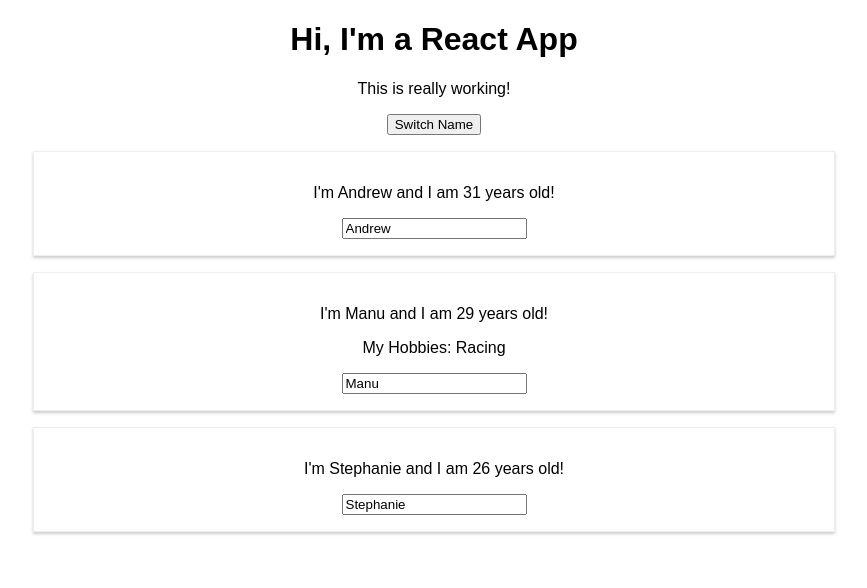
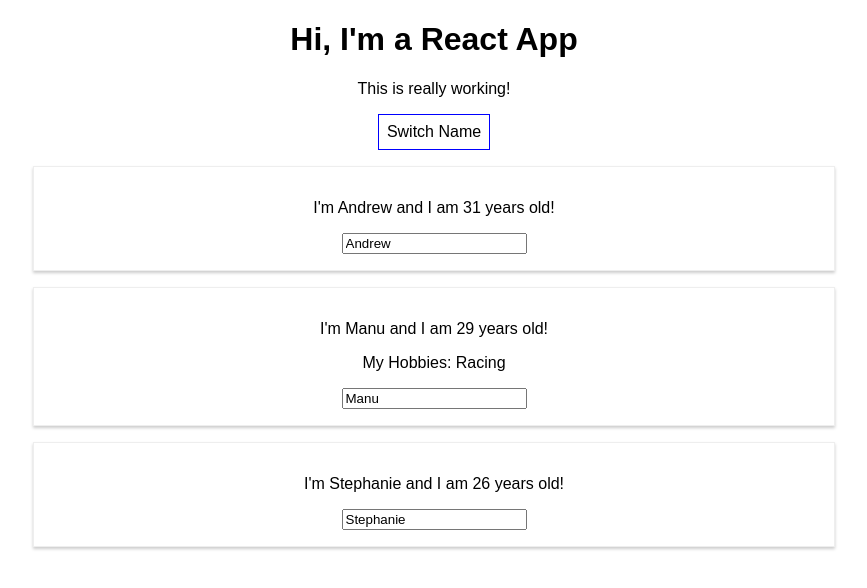
Before and after one commit to AndrewSimons3/BurgerBuilder, a React (Create React App) app in the folder react-complete-guide/: page / in a window 1280 px wide. Shown: the top 588 px of the page, without its empty margins (206-1073 px from the left). Built offline with nearby package versions, Linux system fonts and the light colour scheme.

Commit message:
inline style on component example added

```diff
--- a/react-complete-guide/src/App.js
+++ b/react-complete-guide/src/App.js
@@ -35,11 +35,22 @@
   }
 
   render() {
+
+    const style = {
+      backgroundColor: 'white',
+      font: 'inherit',
+      border: '1px solid blue',
+      padding: '8px',
+      cursor: 'pointer'
+    };
+
     return (
       <div className="App">
         <h1>Hi, I'm a React App</h1>
         <p>This is really working!</p>
-        <button onClick={this.switchNameHandler.bind(this, 'Maximilian')}>Switch Name</button>
+        <button
+        style={style}
+        onClick={this.switchNameHandler.bind(this, 'Maximilian')}>Switch Name</button>
         <Person
         name={this.state.persons[0].name}
         age={this.state.persons[0].age}/>
```
